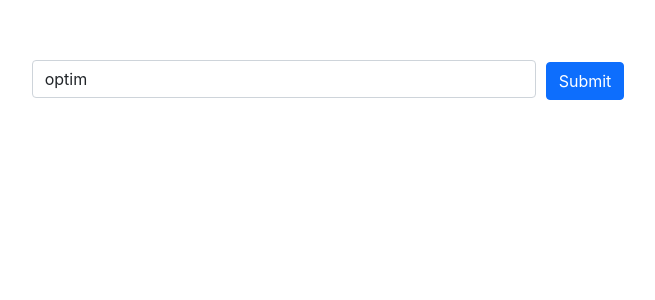
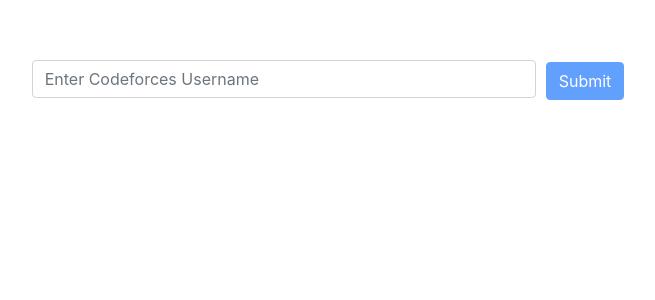
Before and after one commit to devendr09/cf-gr, a React (Create React App) app: page / in a window 1280 px wide. Shown: the top 300 px of the page, without its empty margins (312-967 px from the left). Built offline with nearby package versions, Linux system fonts and the light colour scheme.

Commit message:
label placeholder

```diff
--- a/package.json
+++ b/package.json
@@ -2,12 +2,14 @@
   "name": "client",
   "version": "0.1.0",
   "private": true,
+  "homepage": "https://devendr09.github.io/cf-gr",
   "dependencies": {
     "@testing-library/jest-dom": "^5.16.5",
     "@testing-library/react": "^13.3.0",
     "@testing-library/user-event": "^13.5.0",
     "axios": "^0.27.2",
     "bootstrap": "^5.2.0",
+    "gh-pages": "^4.0.0",
     "react": "^18.2.0",
     "react-bootstrap": "^2.5.0",
     "react-dom": "^18.2.0",
@@ -17,6 +19,8 @@
     "web-vitals": "^2.1.4"
   },
   "scripts": {
+    "predeploy" : "npm run build",
+    "deploy" : "gh-pages -d build",
     "start": "react-scripts start",
     "build": "react-scripts build",
     "test": "react-scripts test",
--- a/src/components/UserInput.js
+++ b/src/components/UserInput.js
@@ -11,7 +11,7 @@
     marginBottom: "40px",
   };
 
-  const [input, setInput] = useState("optim");
+  const [input, setInput] = useState("");
   const [userData, setUserData] = useState([]);
   const [selected, setSelected] = useState(0);
   const [flag, setFlag] = useState(false);
@@ -85,7 +85,7 @@
     <div>
       {/* <div style={inputStyle}> */}
       <Form>
-        <Form.Control style={{display : "inline", width : "40%", marginRight : "10px"}} type="text" onChange={handleChange} value={input} />
+        <Form.Control  placeholder="Enter Codeforces Username" style={{display : "inline", width : "40%", marginRight : "10px"}} type="text" onChange={handleChange} value={input} />
         <Button
           variant="primary"
           disabled={!input.length}
```
Also changed, not shown: 1 other file (tests, documents, lock files or other folders).
